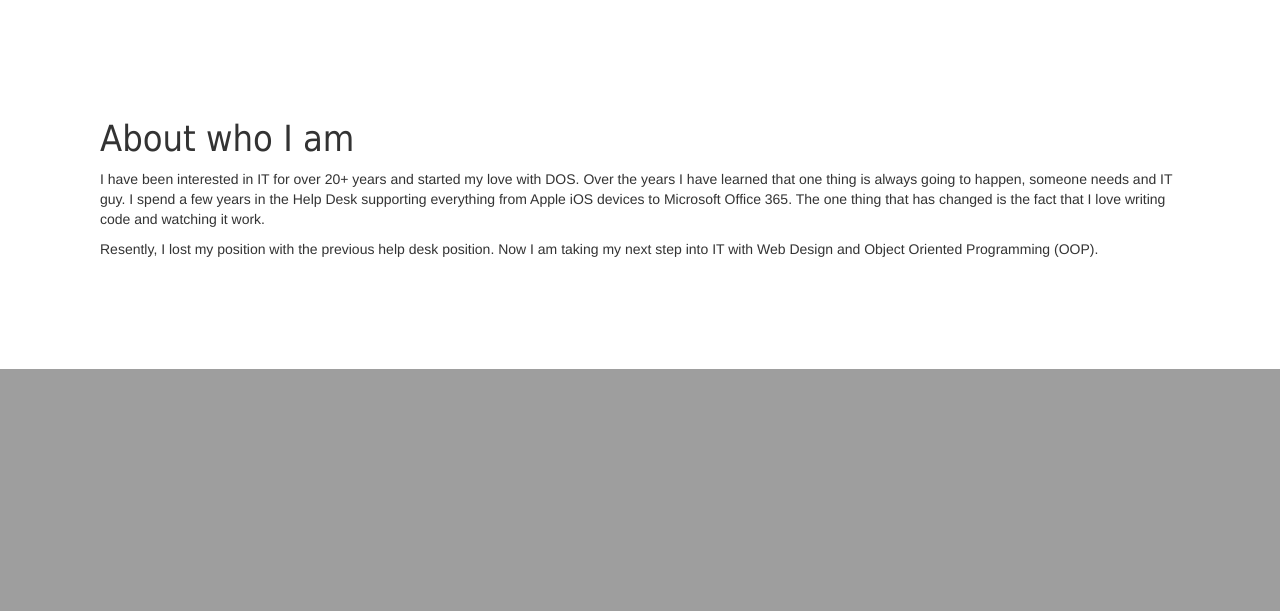
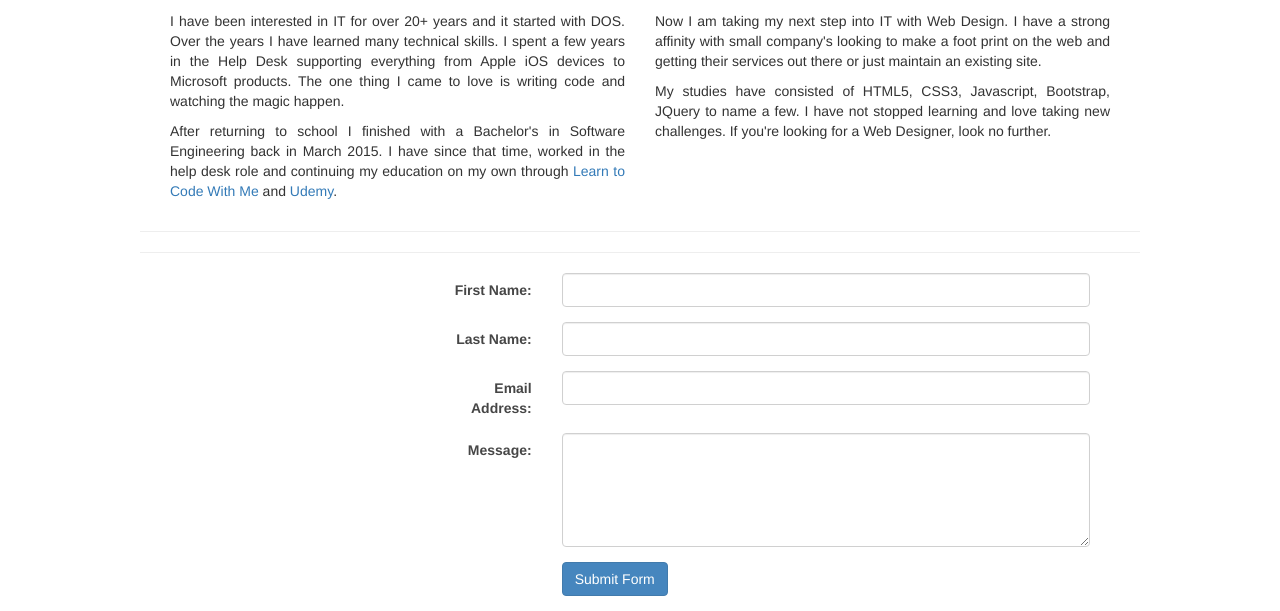
Before and after one commit to M-SmithAllen/M-SmithAllen.github.io, a PHP site: page / in a window 1280 px wide. Shown: the part 471-1082 px from the top of the page. Before the commit the page ends 840 px from the top, so only its background shows below. Run offline with PHP 8.4, Linux system fonts and the light colour scheme; some libraries are stand-ins or nearby versions.

Commit message:
Testing Content

```diff
--- a/css/main.css
+++ b/css/main.css
@@ -3,14 +3,18 @@
     -moz-box-sizing: border-box;
     box-sizing: border-box;
 }
-
-article, aside, details, figcaption, figure, footer, header, hgroup, main, menu, nav, section, summary {
+article, aside, details, figcaption, figure, footer, header, main, nav, section {
     display: block;
 }
 
+
 /* navigation bar */
-.navbar-wrapper {
-	height: 50px;
+.navbar .container .navbar-brand {
+	font-family: Arial,"Helvetica Neue",Helvetica,sans-serif !important;
+	color: white;
+}
+.navbar .container > li > a{
+	color: white;
 }
 .navbar-header {
 	float: left;
@@ -20,38 +24,62 @@ article, aside, details, figcaption, figure, footer, header, hgroup, main, menu,
 }
 .navbar .navbar-brand {
 	position: absolute;
-	left: 10px;
+	left: 20px;
 	font-size: 1.4em;
-	font-family: Arial,"Helvetica Neue",Helvetica,sans-serif !important;
+
 }
 .navbar-header-right {
+	float: right!important;
+    margin-right: -15px;
 	vertical-align: top;
-    position: absolute;
     right: 0;
     top: 0;
     font-size: 1em;
-	font-family: Arial,"Helvetica Neue",Helvetica,sans-serif !important;
 }
 
 /* Header area */
-.header {
-	background-image: url(Images/background_images/c9e42240.jpg);
-    background-position: center;
-    background-size: cover;
-    background-repeat: no-repeat;
-    min-height: 400px;
-    padding: 50px;
+.header-wrapper {
+	margin: 0px;
+	padding: 0px;
+	color: #096E9C;
+	font-family: 'Playfair Display', serif;
 }
+.hn h1 {
+	font-size: 3em;
+}
+.header-wrapper .hq p {
+	margin-top: 110px;
+	text-align: center;
+	font-size: 2.3em;
+}
+
 
 /* Main body */
 .body-container {
 	padding: 100px;
 }
+.body-container section {
+	text-align:justify;
+}
+p {
+	text-align:justify;
+}
+
+hr {
+	width: 1000px;
+}
+hr:before {
+    display: block;
+    content: "";
+    border-style: solid;
+    border-color: #8c8b8b;
+    border-width: 0 0 1px 0;
+}
 
 /*Footer Area*/
-footer {
-	background: #333333;
-	width: 100%;
+.footer {
+	margin-left: 450px;
+	width: 50%;
 	overflow: hidden;
 	opacity: 0.90;
 }
@@ -79,3 +107,14 @@ footer.second{
 	text-align:center;
 	opacity:0.95;
 }
+
+
+
+/* Blog page CSS */
+.container-blog {
+	margin-left: 300px;
+	width: 450px;
+	height: 100px;
+	margin-top: 50px;
+	float: left;
+}
--- a/index.html
+++ /dev/null
@@ -1,91 +0,0 @@
-<!DOCTYPE html>
-<html lang="en">
-<head>
-	<meta charset="utf8">
-	<meta httpequiv="XUACompatible" content="IE=edge">
-	<meta name="viewport" content="width=device-width, initial-scale=1">
-	<title>Mike Smith | Developer</title>
-
-	<!-- HTML5 shim and Respond.js for IE8 support of HTML5 elements and media queries -->
-	<!-- WARNING: Respond.js doesn't work if you view the page via file:// -->
-	<!--[if lt IE 9]>
-	  <script src="https://oss.maxcdn.com/html5shiv/3.7.3/html5shiv.min.js"></script>
-	  <script src="https://oss.maxcdn.com/respond/1.4.2/respond.min.js"></script>
-	<![endif]-->
-
-	<script src="https://use.fontawesome.com/f1a4de6791.js"></script>
-
-	<!-- Custom Stylesheet & Font -->
-	<link href="css/main.css" rel="stylesheet">
-	<link href="js/main.js" rel="">
-	<link href="https://fonts.googleapis.com/css?family=Playfair+Display|Raleway" rel="stylesheet">
-	<link href="css/bootstrap.min.css" rel="stylesheet">
-
-	<style type="text/css">
-		.navbar {
-			border-radius: 0;
-			background-color:rgb(196, 186, 186);
-			background-image: none;
-		}
-		.navbar-inverse .navbar-nav > li > a {
-			color: white;
-		}
-	</style>
-
-
-</head>
-<body>
-    <nav class="navbar navbar-inverse">
-
-		<div class="container">
-
-			<div class="navbar-header" >
-
-				<a class="navbar-brand" style="color: white;">Michael "Mike" Smith</a>
-
-				<button type="button" class="navbar-toggle" datatoggle="collapse" datatarget="#myNavbar" ariaexpanded="false" ariacontrols="navbar">
-					<span class="sronly">Toggle navigation</span>
-					<span class="iconbar"></span>
-					<span class="iconbar"></span>
-					<span class="iconbar"></span>
-				</button>
-
-			</div>
-
-			<div class="collapse navbar-collapse" id="menu-collapse">
-				<div class="navbar-header-right" id="myNavbar">
-					<ul class="nav navbar-nav">
-						<li><a href="#about">About Page</a></li>
-						<li><a href="#contact">Contact</a></li>
-						<li><a href="#blog">Blog</a></li>
-					</ul>
-				</div>
-			</div><!-- end of collapse navbarcollapse -->
-
-		</div><!-- end of  container -->
-
-	</nav><!-- end of navbar navbarinverse -->
-
-	<div class="clear"></div>
-
-	<div class="header">
-		<div class>
-			<h1>Mike Smith</h1>
-		</div>
-	</div>
-
-	<div class="body-container">
-		<h1 style="font-family: Tahoma;">About who I am</h1>
-
-		<p>I have been interested in IT for over 20+ years and started my love with DOS. Over the years I have learned that one thing is always going to happen, someone needs and IT guy. I spend a few years in the Help Desk supporting everything from Apple iOS devices to Microsoft Office 365. The one thing that has changed is the fact that I love writing code and watching it work.</p>
-
-		<p>Resently, I lost my position with the previous help desk position. Now I am taking my next step into IT with Web Design and Object Oriented Programming (OOP).</p>
-
-	</div>
-
-	<script src="js/jquery-2.1.4.min.js"></script>
-	<script src="js/bootstrap.min.js"></script>
-
-
-</body>
-</html>
--- /dev/null
+++ b/index.php
@@ -0,0 +1,163 @@
+<?php
+  //phpinfo();
+  error_reporting(E_ALL);
+  ini_set("display_errors", "1");
+?>
+<!DOCTYPE html>
+<html lang="en">
+<head>
+	<meta charset="utf8">
+	<meta httpequiv="XUACompatible" content="IE=edge">
+	<meta name="viewport" content="width=device-width, initial-scale=1">
+	<title>Mike Smith | Developer</title>
+
+	<!-- HTML5 shim and Respond.js for IE8 support of HTML5 elements and media queries -->
+	<!-- WARNING: Respond.js doesn't work if you view the page via file:// -->
+	<!--[if lt IE 9]>
+	  <script src="https://oss.maxcdn.com/html5shiv/3.7.3/html5shiv.min.js"></script>
+	  <script src="https://oss.maxcdn.com/respond/1.4.2/respond.min.js"></script>
+	<![endif]-->
+
+	<!-- Custom Stylesheet & Font -->
+	<link href="css/main.css" rel="stylesheet">
+	<link href="js/main.js" rel="javascript">
+
+	<link href="https://fonts.googleapis.com/css?family=Playfair+Display|Raleway" rel="stylesheet">
+
+	<style type="text/css">
+		.navbar {
+			border-radius: 0;
+			background-color:rgb(196, 186, 186);
+			background-image: none;
+		}
+		.navbar-inverse .navbar-nav > li > a {
+			color: white;
+		}
+		.header-wrapper {
+			background-image: url("images/background_images/c9e42240.jpg");
+			background-position: center;
+			background-size: cover;
+			background-repeat: no-repeat;
+			min-height: 300px;
+			padding: 40px;
+		}
+	</style>
+
+	<link href="css/bootstrap.min.css" rel="stylesheet">
+</head>
+<body>
+    <nav class="navbar navbar-inverse navbar-fixed-top">
+
+		<div class="container">
+
+			<div class="navbar-header" >
+				<a class="navbar-brand">Michael "Mike" Smith</a>
+
+				<button type="button" class="navbar-toggle collapsed" data-toggle="collapse" data-target="#myNavbar" aria-expanded="false">
+					<span class="sr-only">Toggle navigation</span>
+					<span class="icon-bar"></span>
+					<span class="icon-bar"></span>
+					<span class="icon-bar"></span>
+				</button>
+			</div>
+
+			<div class="collapse navbar-collapse" id="myNavbar">
+					<ul class="nav navbar-nav navbar-header-right">
+						<li><a href="#about">About Page</a></li>
+						<li><a href="#portfolio">Portfolio</a></li>
+						<li><a href="#contact">Contact</a></li>
+						<li><a href="blog.html" target="_blank">Blog</a></li>
+						<li><a href="#" target="_blank">Facebook</a></li>
+						<li><a href="#" target="_blank">Twitter</a></li>
+						<li><a href="#" target="_blank">LinkedIn</a></li>
+						<li><a href="#" target="_blank">Google+</a></li>
+					</ul>
+			</div><!-- end of collapse navbar-collapse -->
+
+		</div><!-- end of  container -->
+
+	</nav><!-- end of navbar navbar-inverse -->
+
+	<div class="header-wrapper">
+		<div class="hn">
+			<h1>Mike Smith</h1>
+		</div>
+		<div class="hq">
+			<p>An aspiring Web Designer.</p>
+		</div>
+	</div><!-- end of header-wrapper -->
+
+	<div class="container">
+		<section id="about" class="row">
+			<div class="body-container">
+				<h1 style="text-align:center;">About who I am</h1>
+				<div class="col-md-6 col-sm-12 text-justify">
+					<p>I have been interested in IT for over 20+ years and it started with DOS. Over the years I have learned many technical skills. I spent a few years in the Help Desk supporting everything from Apple iOS devices to Microsoft products. The one thing I came to love is writing code and watching the magic happen.</p>
+
+					<p>After returning to school I finished with a Bachelor's in Software Engineering back in March 2015. I have since that time, worked in the help desk role and continuing my education on my own through <a href="http://www.freecodecamp.com/">Learn to Code With Me</a> and <a href="https://www.udemy.com/user/cdeafadf-7b61-4f3f-8434-377f000bbe5f/">Udemy</a>.</p>
+				</div>
+
+				<div class="col-md-6 col-sm-12 text-just">
+					<p>Now I am taking my next step into IT with Web Design. I have a strong affinity with small company's looking to make a foot print on the web and getting their services out there or just maintain an existing site.</p>
+
+					<p>My studies have consisted of HTML5, CSS3, Javascript, Bootstrap, JQuery to name a few. I have not stopped learning and love taking new challenges. If you're looking for a Web Designer, look no further.</p>
+				</div>
+			</div>
+		</section>
+
+	</div><!-- end of container -->
+
+	<hr></hr>
+
+		<section id="portfolio">
+			<p></p>
+		</section>
+
+	<hr></hr>
+
+	<div id="contact">
+		<div class="footer">
+			<form name="myForm" class="form-horizontal" role="form" method="POST" action="#">
+				<div class="form-group">
+					<label for="firstName=" class="col-sm-2 control-label">First Name:</label>
+					<div class="col-sm-10">
+						<input type="text" name="firstName" class="form-control" required>
+					</div>
+				</div>
+
+				<div class="form-group">
+					<label for="lastName=" class="col-sm-2 control-label">Last Name:</label>
+					<div class="col-sm-10">
+						<input type="text" name="lastName" class="form-control" required>
+					</div>
+				</div>
+
+				<div class="form-group">
+					<label for="emailAddress=" class="col-sm-2 control-label">Email Address:</label>
+					<div class="col-sm-10">
+						<input type="email" name="emailAddress" class="form-control" required>
+					</div>
+				</div>
+
+				<div class="form-group">
+					<label for="message=" class="col-sm-2 control-label">Message:</label>
+					<div class="col-sm-10">
+						<textarea name="message" class="form-control" rows="5"></textarea>
+					</div>
+				</div>
+
+				<div class="form-group">
+					<div class="col-sm-10 col-sm-offset-2">
+						<button type="submit" name="submit" class="btn btn-primary">Submit Form</button>
+					</div>
+				</div>
+			</form>
+		</div>
+	</div>
+
+	<script src="js/jquery-2.1.4.min.js"></script>
+	<script src="js/bootstrap.min.js"></script>
+
+
+</body>
+</html>
```
Also changed, not shown: blog.html (added, +92 -0 lines).
